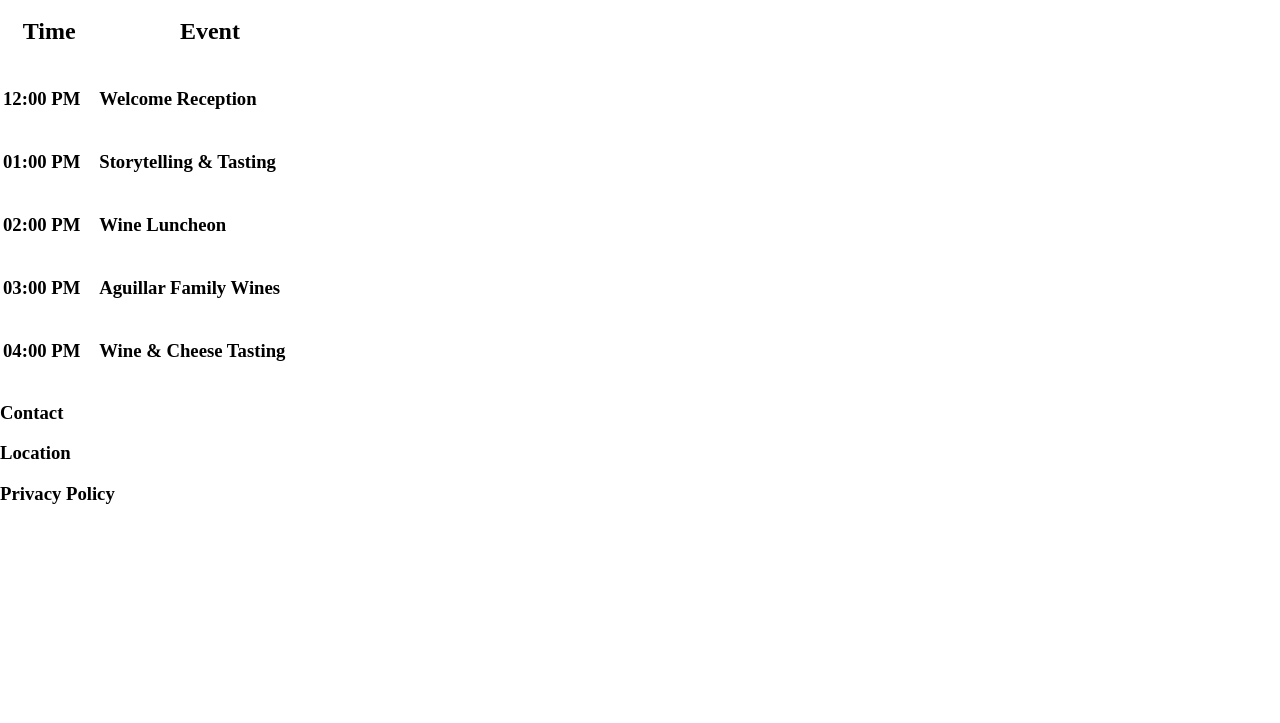
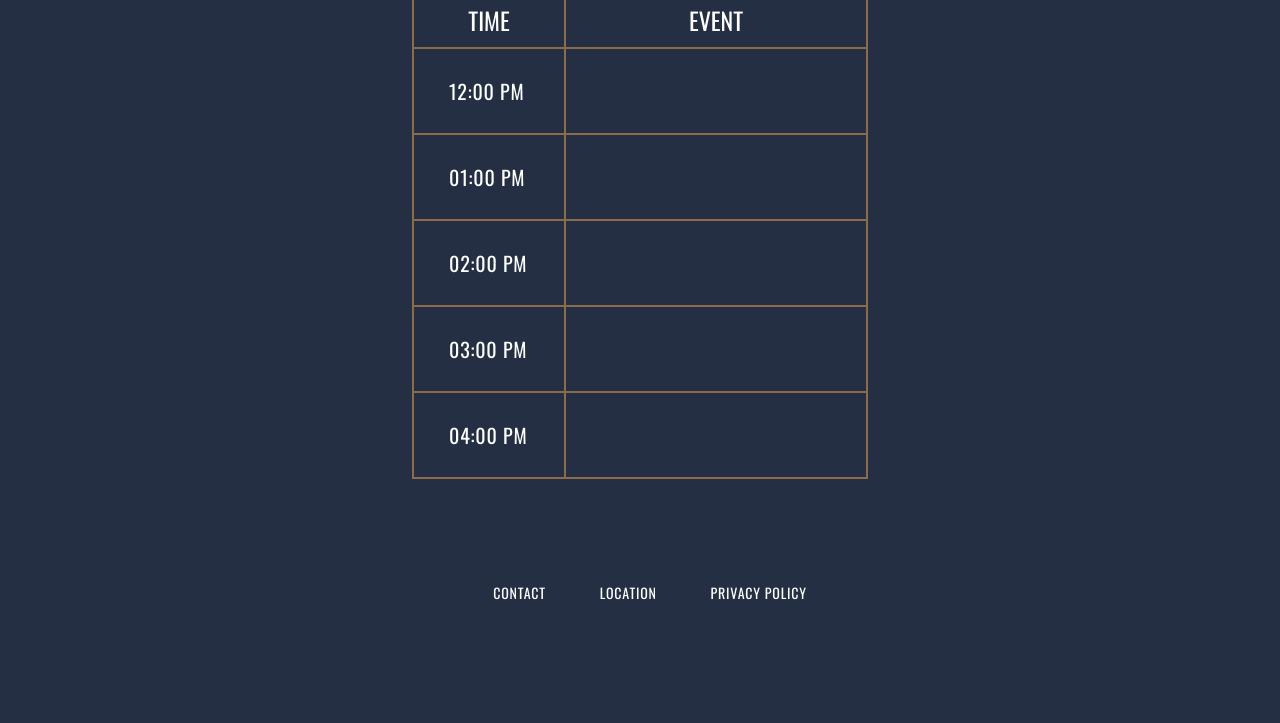
Before and after one commit to brosmar18/wine-festival-schedule, a plain HTML site: page index.html in a window 1280 px wide. Shown: the part 168-891 px from the top of the page. Before the commit the page ends 800 px from the top, so only its background shows below. Drawn offline with nearby package versions, Linux system fonts and the light colour scheme.

Commit message:
stylesheets from code academy added

```diff
--- a/index.html
+++ b/index.html
@@ -1,13 +1,12 @@
 <!DOCTYPE html>
-<html lang="en">
+<html>
 
 <head>
-    <meta charset="UTF-8">
-    <meta http-equiv="X-UA-Compatible" content="IE=edge">
-    <meta name="viewport" content="width=device-width, initial-scale=1.0">
+    <meta charset="utf-8">
     <title>Aguillar Family Wine Festival</title>
-    <link rel="stylesheet" href="/css/normalize.css">
-    <link rel="stylesheet" href="/css/style.css">
+    <link rel="stylesheet" type="text/css" href="reset.css" />
+    <link rel="stylesheet" type="text/css" href="style.css" />
+    <link href="https://fonts.googleapis.com/css?family=Oswald" rel="stylesheet">
 </head>
 
 <body>
@@ -36,51 +35,41 @@
                     <td class="left">
                         <h3>12:00 PM</h3>
                     </td>
-                    <td>
-                        <h3>Welcome Reception</h3>
-                    </td>
+                    <td></td>
                 </tr>
                 <tr>
                     <td class="left">
                         <h3>01:00 PM</h3>
                     </td>
-                    <td>
-                        <h3>Storytelling & Tasting</h3>
-                    </td>
+                    <td></td>
                 </tr>
                 <tr>
                     <td class="left">
                         <h3>02:00 PM</h3>
                     </td>
-                    <td>
-                        <h3>Wine Luncheon</h3>
-                    </td>
+                    <td></td>
                 </tr>
                 <tr>
                     <td class="left">
                         <h3>03:00 PM</h3>
                     </td>
-                    <td>
-                        <h3>Aguillar Family Wines</h3>
-                    </td>
+                    <td></td>
                 </tr>
                 <tr>
                     <td class="left">
                         <h3>04:00 PM</h3>
                     </td>
-                    <td>
-                        <h3>Wine & Cheese Tasting</h3>
-                    </td>
+                    <td></td>
                 </tr>
             </tbody>
         </table>
     </div>
+
     <footer>
         <h3>Contact</h3>
         <h3>Location</h3>
         <h3>Privacy Policy</h3>
     </footer>
-
 </body>
 
 </html>
--- /dev/null
+++ b/reset.css
@@ -0,0 +1,135 @@
+/* http://meyerweb.com/eric/tools/css/reset/
+   v2.0 | 20110126
+   License: none (public domain)
+*/
+
+html,
+body,
+div,
+span,
+applet,
+object,
+iframe,
+h1,
+h2,
+h3,
+h4,
+h5,
+h6,
+p,
+blockquote,
+pre,
+a,
+abbr,
+acronym,
+address,
+big,
+cite,
+code,
+del,
+dfn,
+em,
+img,
+ins,
+kbd,
+q,
+s,
+samp,
+small,
+strike,
+strong,
+sub,
+sup,
+tt,
+var,
+b,
+u,
+i,
+center,
+dl,
+dt,
+dd,
+ol,
+ul,
+li,
+fieldset,
+form,
+label,
+legend,
+table,
+caption,
+tbody,
+tfoot,
+thead,
+tr,
+th,
+td,
+article,
+aside,
+canvas,
+details,
+embed,
+figure,
+figcaption,
+footer,
+header,
+hgroup,
+menu,
+nav,
+output,
+ruby,
+section,
+summary,
+time,
+mark,
+audio,
+video {
+    margin: 0;
+    padding: 0;
+    border: 0;
+    font-size: 100%;
+    font: inherit;
+    vertical-align: baseline;
+}
+
+/* HTML5 display-role reset for older browsers */
+article,
+aside,
+details,
+figcaption,
+figure,
+footer,
+header,
+hgroup,
+menu,
+nav,
+section {
+    display: block;
+}
+
+body {
+    line-height: 1;
+}
+
+ol,
+ul {
+    list-style: none;
+}
+
+blockquote,
+q {
+    quotes: none;
+}
+
+blockquote:before,
+blockquote:after,
+q:before,
+q:after {
+    content: '';
+    content: none;
+}
+
+table {
+    border-collapse: collapse;
+    border-spacing: 0;
+}
--- /dev/null
+++ b/style.css
@@ -0,0 +1,75 @@
+body {
+    background-color: #242f44;
+    color: white;
+    font-family: 'Oswald', sans-serif;
+}
+
+header {
+    text-align: center;
+    margin-top: 5px;
+}
+
+h1 {
+    font-size: 36px;
+    padding: 15px;
+    color: #8c6b48;
+    background-color: white;
+}
+
+h2 {
+    font-size: 24px;
+    padding: 15px;
+    text-transform: uppercase;
+}
+
+h3 {
+    font-size: 20px;
+    padding: 15px;
+    text-transform: uppercase;
+    text-align: left;
+    margin-left: 20px;
+    font-weight: 500;
+    line-height: 2.7;
+    letter-spacing: 0.8px;
+}
+
+th {
+    border: 2px solid #8c6b48;
+}
+
+table {
+    text-align: center;
+    margin: 20px auto;
+}
+
+td {
+    border: 2px solid #8c6b48;
+    width: 300px;
+}
+
+footer {
+    margin-top: 50px;
+    text-align: center;
+    position: fixed;
+    width: 100%;
+    bottom: 5px;
+    background-color: #242f44;
+    z-index: 5;
+}
+
+footer h3 {
+    display: inline-block;
+    font-size: 14px;
+    background-color: #242f44;
+}
+
+.container {
+    max-width: 940px;
+    margin: 0 auto;
+    height: 800px;
+}
+
+
+.left {
+    width: 150px;
+}
```
